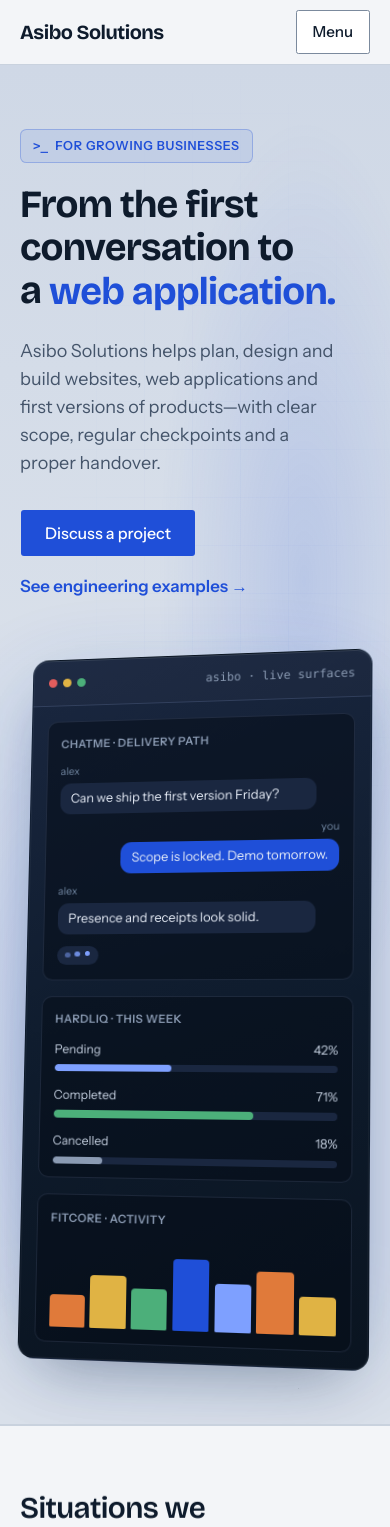
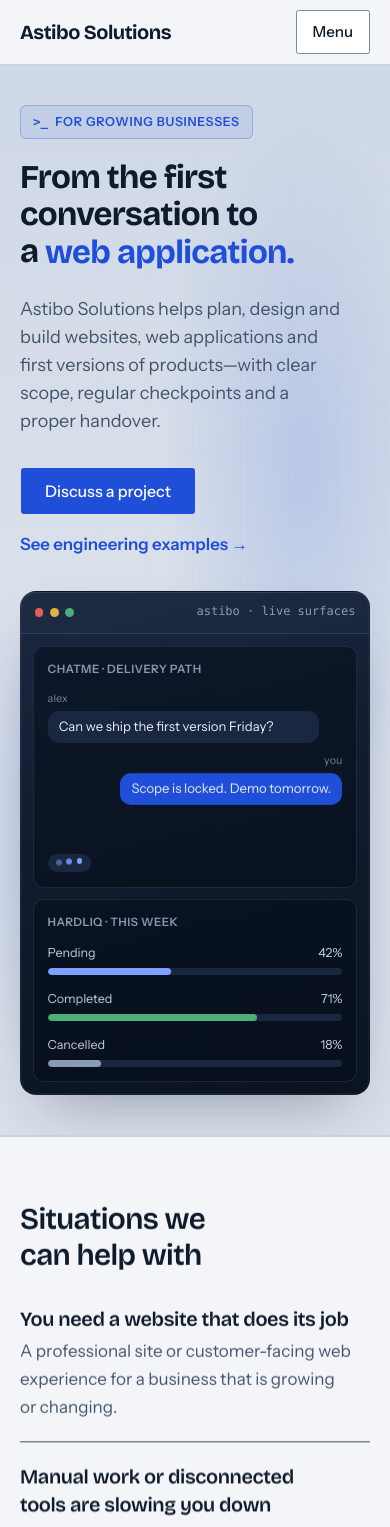
Before and after one commit to davidzdravkovic/Astibo-Solutions, a Next.js app: page / in a window 390 px wide. Shown: the top 1527 px of the page. Built offline with nearby package versions, Linux system fonts and the light colour scheme.

Commit message:
new build

```diff
--- a/package.json
+++ b/package.json
@@ -1,5 +1,5 @@
 {
-  "name": "asibo-solutions",
+  "name": "astibo-solutions",
   "version": "0.1.0",
   "private": true,
   "scripts": {
--- a/src/app/about/page.tsx
+++ b/src/app/about/page.tsx
@@ -6,7 +6,7 @@ import { goodFit, notAFit, principles, site } from "@/content/site";
 export const metadata: Metadata = {
   title: "About",
   description:
-    "How Asibo Solutions works with clients, who a project suits, and who it does not.",
+    "How Astibo Solutions works with clients, who a project suits, and who it does not.",
 };
 
 export default function AboutPage() {
--- a/src/app/contact/page.tsx
+++ b/src/app/contact/page.tsx
@@ -5,7 +5,7 @@ import { site } from "@/content/site";
 export const metadata: Metadata = {
   title: "Discuss a project",
   description:
-    "Tell Asibo Solutions what you are trying to do, or ask for a short introductory call about your project.",
+    "Tell Astibo Solutions what you are trying to do, or ask for a short introductory call about your project.",
 };
 
 export default function ContactPage() {
--- a/src/app/globals.css
+++ b/src/app/globals.css
@@ -6,7 +6,7 @@
 @custom-variant dark (&:is(.dark *));
 
 /*
- * Design tokens for Asibo Solutions (version 1, light theme only).
+ * Design tokens for Astibo Solutions (version 1, light theme only).
  *   paper  #F3F5F8  page background, cool and slightly blue-grey
  *   ink    #0E1B2C  text and drawn lines
  *   slate  #44546A  secondary text (7:1 on paper)
@@ -205,8 +205,13 @@
     color: var(--foreground);
     /* One step darker than page paper / band — still the same cool blue-grey family */
     background: #d9e0ea;
-    min-height: min(88vh, 52rem);
     border-bottom: 1px solid var(--border);
+  }
+
+  @media (min-width: 64rem) {
+    .hero {
+      min-height: min(88vh, 52rem);
+    }
   }
 
   .hero__bg {
@@ -264,7 +269,12 @@
 
   .hero__title-tail {
     display: inline;
-    white-space: nowrap;
+  }
+
+  @media (min-width: 40rem) {
+    .hero__title-tail {
+      white-space: nowrap;
+    }
   }
 
   .hero__accent {
@@ -403,6 +413,76 @@
     .hero-stage__body {
       grid-template-columns: 1.15fr 0.95fr;
       padding: 1.1rem;
+    }
+  }
+
+  /* Compact stage on phones — avoid a tall stacked card under the copy */
+  @media (max-width: 39.99rem) {
+    .hero__title {
+      font-size: clamp(1.85rem, 8.5vw, 2.35rem);
+    }
+
+    .hero-stage {
+      perspective: none;
+      max-width: 22rem;
+      margin-inline: auto;
+    }
+
+    .hero-stage__glow {
+      inset: 16% 10% 10%;
+      filter: blur(28px);
+      opacity: 0.55;
+    }
+
+    .hero-stage__panel {
+      transform: none;
+      animation: hero-float-mobile 7s ease-in-out infinite;
+    }
+
+    .hero-stage__chrome {
+      padding: 0.65rem 0.85rem;
+    }
+
+    .hero-stage__body {
+      gap: 0.65rem;
+      padding: 0.75rem;
+      grid-template-columns: 1fr;
+    }
+
+    .hero-stage__chat,
+    .hero-stage__progress,
+    .hero-stage__chart {
+      padding: 0.65rem;
+    }
+
+    .hero-stage__chart {
+      display: none;
+    }
+
+    .hero-stage__msgs {
+      min-height: 0;
+      gap: 0.4rem;
+    }
+
+    .hero-stage__msg:nth-child(n + 3) {
+      display: none;
+    }
+
+    .hero-stage__typing {
+      display: none;
+    }
+
+    .hero-stage__bubble {
+      font-size: 0.78rem;
+      padding: 0.35rem 0.55rem;
+    }
+
+    .hero-stage__side {
+      gap: 0.65rem;
+    }
+
+    .hero-stage__progress ul {
+      gap: 0.55rem;
     }
   }
 
@@ -613,6 +693,16 @@
     }
   }
 
+  @keyframes hero-float-mobile {
+    0%,
+    100% {
+      transform: translateY(0);
+    }
+    50% {
+      transform: translateY(-6px);
+    }
+  }
+
   @keyframes hero-glow {
     from {
       opacity: 0.45;
--- a/src/app/layout.tsx
+++ b/src/app/layout.tsx
@@ -19,8 +19,8 @@ const body = Instrument_Sans({
 
 export const metadata: Metadata = {
   title: {
-    default: "Asibo Solutions | Independent software engineer",
-    template: "%s | Asibo Solutions",
+    default: "Astibo Solutions | Independent software engineer",
+    template: "%s | Astibo Solutions",
   },
   description: site.description,
 };
--- a/src/app/work/page.tsx
+++ b/src/app/work/page.tsx
@@ -8,7 +8,7 @@ import { projects } from "@/content/site";
 export const metadata: Metadata = {
   title: "Work",
   description:
-    "Working examples of engineering skills from Asibo Solutions — messaging, full-stack apps, and first product surfaces.",
+    "Working examples of engineering skills from Astibo Solutions — messaging, full-stack apps, and first product surfaces.",
 };
 
 export default function WorkPage() {
--- a/src/app/writings/page.tsx
+++ b/src/app/writings/page.tsx
@@ -6,7 +6,7 @@ import { writings } from "@/content/site";
 export const metadata: Metadata = {
   title: "Writings",
   description:
-    "Engineering notes from Asibo Solutions — how realtime, full-stack and multi-surface problems were solved.",
+    "Engineering notes from Astibo Solutions — how realtime, full-stack and multi-surface problems were solved.",
 };
 
 export default function WritingsPage() {
--- a/src/components/hero-stage.tsx
+++ b/src/components/hero-stage.tsx
@@ -9,7 +9,7 @@ import {
 
 /**
  * Animated product stage for the home hero — danub.io-style floating panel,
- * built from Asibo product surfaces (messaging + live progress), not generic
+ * built from Astibo product surfaces (messaging + live progress), not generic
  * SaaS charts.
  */
 
@@ -90,7 +90,7 @@ export function HeroStage() {
           <span />
           <span />
           <span />
-          <p className="hero-stage__title">asibo · live surfaces</p>
+          <p className="hero-stage__title">astibo · live surfaces</p>
         </div>
 
         <div className="hero-stage__body">
--- a/src/components/home-hero.tsx
+++ b/src/components/home-hero.tsx
@@ -17,7 +17,7 @@ export function HomeHero() {
     <section className="hero">
       <div className="hero__bg" aria-hidden="true" />
       <div className="hero__grid" aria-hidden="true" />
-      <div className="wrap relative grid items-center gap-12 py-16 md:py-20 lg:grid-cols-[1.05fr_1fr] lg:gap-14 lg:py-24">
+      <div className="wrap relative grid items-center gap-8 py-10 md:gap-12 md:py-20 lg:grid-cols-[1.05fr_1fr] lg:gap-14 lg:py-24">
         <div className="hero__copy">
           <p
             className="hero__eyebrow hero__enter"
--- a/src/components/scope-sheet.tsx
+++ b/src/components/scope-sheet.tsx
@@ -66,7 +66,7 @@ export function ScopeSheet() {
               </div>
               <div className="border-r border-rule px-5 py-3">
                 <p className="text-slate">Prepared by</p>
-                <p className="font-medium">Asibo Solutions</p>
+                <p className="font-medium">Astibo Solutions</p>
               </div>
               <div className="px-5 py-3">
                 <p className="text-slate">Status</p>
--- a/src/content/site.ts
+++ b/src/content/site.ts
@@ -8,10 +8,10 @@
  */
 
 export const site = {
-  name: "Asibo Solutions",
+  name: "Astibo Solutions",
   email: "davidzdravkovic21@gmail.com",
   description:
-    "Asibo Solutions helps growing businesses plan, design and build websites, web applications and first versions of products.",
+    "Astibo Solutions helps growing businesses plan, design and build websites, web applications and first versions of products.",
 } as const;
 
 export const nav = [
```
Also changed, not shown: 56 other files (tests, documents, lock files or other folders).
